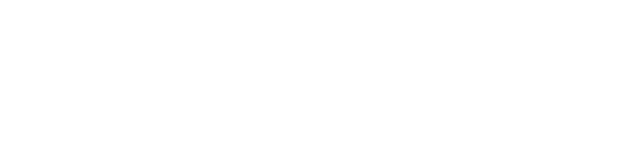
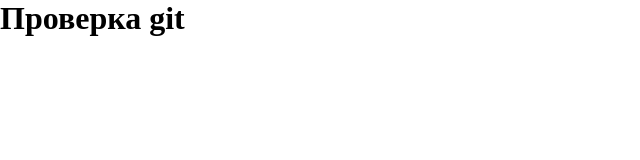
Before and after one commit to z8Dimon8z/marcho, a website: page app/index.html in a window 1280 px wide. Shown: the whole page, without its empty margins (0-640 px from the left). Drawn offline with nearby package versions, Linux system fonts and the light colour scheme; files that its build step writes are made by us from their sources.

Commit message:
заголовок h1

```diff
--- a/app/index.html
+++ b/app/index.html
@@ -10,7 +10,7 @@
 
 <body>
 
-
+<h1>Проверка git</h1>
 
 
   <script src="js/main.min.js"></script>
```
